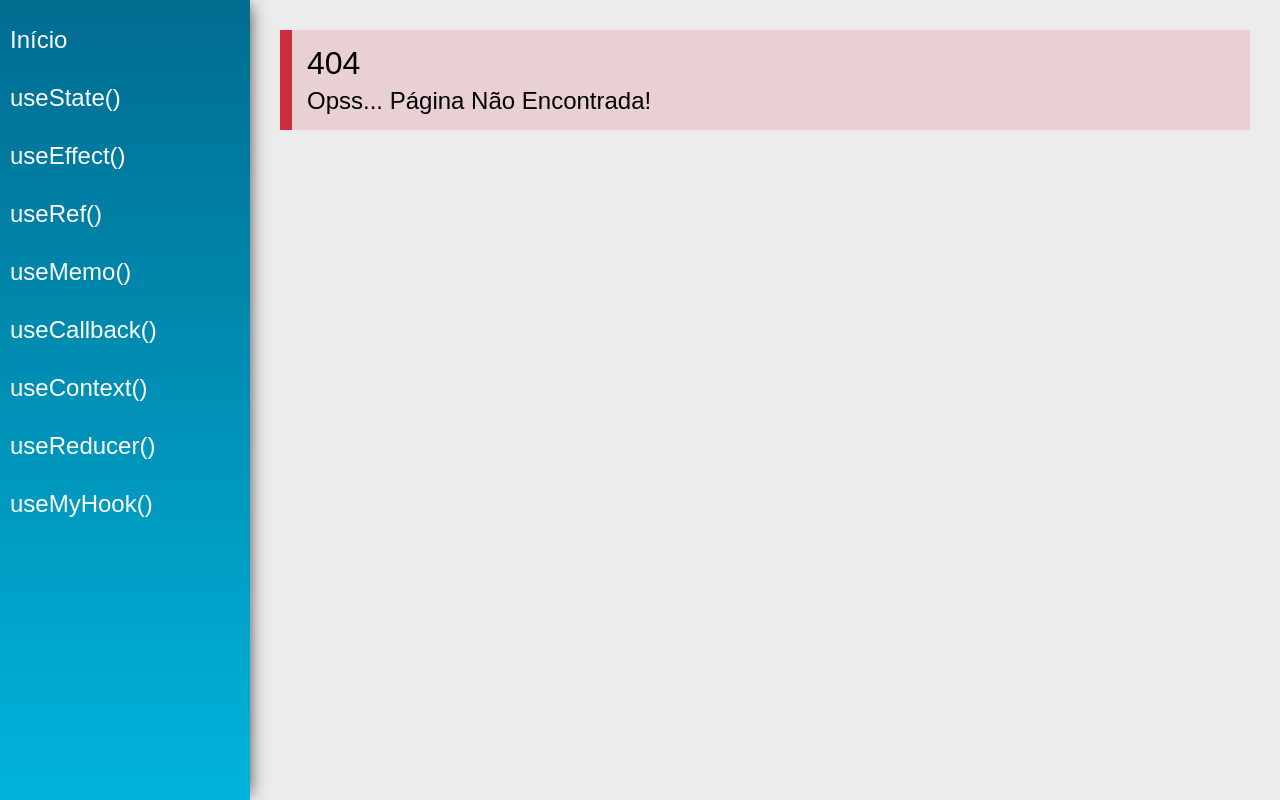
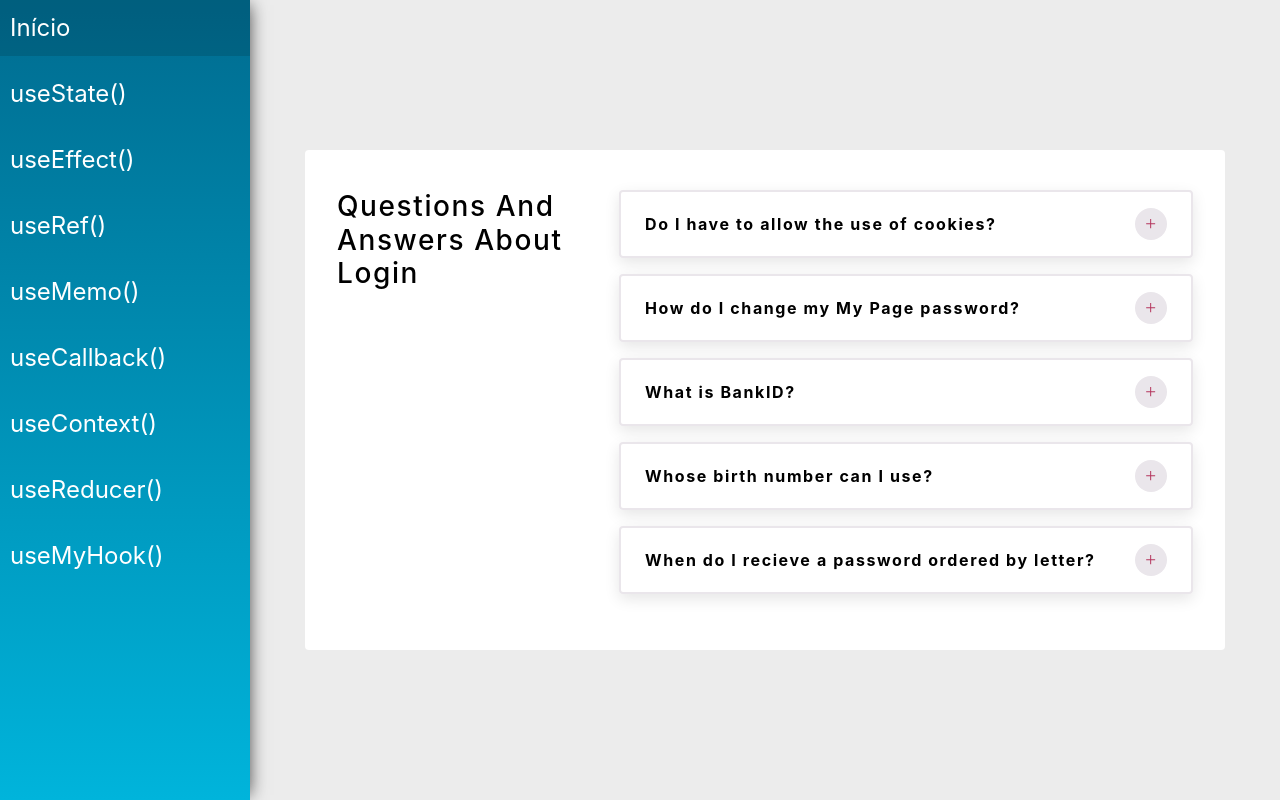
Before and after one commit to victor-vas/hooks, a React (Create React App) app: page /accordion in a window 1280 px wide. Before the commit this address had no page. Built offline with nearby package versions, Linux system fonts and the light colour scheme.

Commit message:
created component Accordion

```diff
--- /dev/null
+++ b/src/components/Accordion/Question.tsx
@@ -0,0 +1,28 @@
+import React, { useState } from 'react';
+import { AiOutlineMinus, AiOutlinePlus } from 'react-icons/ai';
+
+interface QuestionProps {
+  title: string;
+  info: string;
+}
+
+const Question = ({ title, info }: QuestionProps) => {
+  const [showInfo, setShowInfo] = useState(false);
+
+  return (
+    <article className="question">
+      <header>
+        <h4>{title}</h4>
+        <button
+          className="btn-accordion"
+          onClick={() => setShowInfo(!showInfo)}
+        >
+          {showInfo ? <AiOutlineMinus /> : <AiOutlinePlus />}
+        </button>
+      </header>
+      {showInfo && <p>{info}</p>}
+    </article>
+  );
+};
+
+export default Question;
--- /dev/null
+++ b/src/components/Accordion/data.ts
@@ -0,0 +1,34 @@
+const questions = [
+  {
+    id: 1,
+    title: 'Do I have to allow the use of cookies?',
+    info:
+      'Unicorn vinyl poutine brooklyn, next level direct trade iceland. Shaman copper mug church-key coloring book, whatever poutine normcore fixie cred kickstarter post-ironic street art.',
+  },
+  {
+    id: 2,
+    title: 'How do I change my My Page password?',
+    info:
+      'Coloring book forage photo booth gentrify lumbersexual. Migas chillwave poutine synth shoreditch, enamel pin thundercats fashion axe roof party polaroid chartreuse.',
+  },
+  {
+    id: 3,
+    title: 'What is BankID?',
+    info:
+      'Enamel pin fam sustainable woke whatever venmo. Authentic asymmetrical put a bird on it, lumbersexual activated charcoal kinfolk banjo cred pickled sartorial.',
+  },
+  {
+    id: 4,
+    title: 'Whose birth number can I use?',
+    info:
+      'Edison bulb direct trade gentrify beard lo-fi seitan sustainable roof party franzen occupy squid. Knausgaard cronut succulents, scenester readymade shabby chic lyft. Copper mug meh vegan gentrify.',
+  },
+  {
+    id: 5,
+    title: 'When do I recieve a password ordered by letter?',
+    info:
+      'Locavore franzen fashion axe live-edge neutra irony synth af tilde shabby chic man braid chillwave waistcoat copper mug messenger bag. Banjo snackwave blog, microdosing thundercats migas vaporware viral lo-fi seitan ',
+  },
+];
+
+export default questions;
--- /dev/null
+++ b/src/components/Accordion/index.tsx
@@ -0,0 +1,23 @@
+import React, { useState } from 'react';
+import data from './data';
+import Question from './Question';
+import { Wrapper } from './styled';
+
+function App() {
+  const [questions] = useState(data);
+
+  return (
+    <Wrapper>
+      <div className="container">
+        <h3>questions and answers about login</h3>
+        <section className="info">
+          {questions.map((question) => {
+            return <Question key={question.id} {...question}></Question>;
+          })}
+        </section>
+      </div>
+    </Wrapper>
+  );
+}
+
+export default App;
--- /dev/null
+++ b/src/components/Accordion/styled.ts
@@ -0,0 +1,147 @@
+import styled from 'styled-components';
+
+export const Wrapper = styled.main`
+  /*
+  ===============
+  Variables
+  ===============
+  */
+
+  & {
+    /* dark shades of primary color*/
+    --clr-primary-1: hsl(205, 86%, 17%);
+    --clr-primary-2: hsl(205, 77%, 27%);
+    --clr-primary-3: hsl(205, 72%, 37%);
+    --clr-primary-4: hsl(205, 63%, 48%);
+    /* primary/main color */
+    --clr-primary-5: hsl(205, 78%, 60%);
+    /* lighter shades of primary color */
+    --clr-primary-6: hsl(205, 89%, 70%);
+    --clr-primary-7: hsl(205, 90%, 76%);
+    --clr-primary-8: hsl(205, 86%, 81%);
+    --clr-primary-9: hsl(205, 90%, 88%);
+    --clr-primary-10: hsl(205, 100%, 96%);
+    /* darkest grey - used for headings */
+    --clr-grey-1: hsl(209, 61%, 16%);
+    --clr-grey-2: hsl(211, 39%, 23%);
+    --clr-grey-3: hsl(209, 34%, 30%);
+    --clr-grey-4: hsl(209, 28%, 39%);
+    /* grey used for paragraphs */
+    --clr-grey-5: hsl(210, 22%, 49%);
+    --clr-grey-6: hsl(209, 23%, 60%);
+    --clr-grey-7: hsl(211, 27%, 70%);
+    --clr-grey-8: hsl(210, 31%, 80%);
+    --clr-grey-9: hsl(212, 33%, 89%);
+    --clr-grey-10: hsl(210, 36%, 96%);
+    --clr-white: #fff;
+    --clr-purple: #4b145b;
+    --clr-red-special: #b4345c;
+    --clr-grey-special: #eae6eb;
+    --clr-red-dark: hsl(360, 67%, 44%);
+    --clr-red-light: hsl(360, 71%, 66%);
+    --clr-green-dark: hsl(125, 67%, 44%);
+    --clr-green-light: hsl(125, 71%, 66%);
+    --clr-black: #222;
+    --transition: all 0.3s linear;
+    --spacing: 0.1rem;
+    --radius: 0.25rem;
+    --light-shadow: 0 5px 15px rgba(0, 0, 0, 0.1);
+    --dark-shadow: 0 5px 15px rgba(0, 0, 0, 0.2);
+    --max-width: 1170px;
+    --fixed-width: 920px;
+  }
+
+  /*  global classes */
+
+  /* section */
+  .section {
+    width: 90vw;
+    margin: 0 auto;
+    max-width: var(--max-width);
+  }
+
+  @media screen and (min-width: 992px) {
+    .section {
+      width: 95vw;
+    }
+  }
+
+  /*
+  ===============
+  Questions
+  ===============
+  */
+
+  display: flex;
+  justify-content: center;
+  align-items: center;
+
+  .container {
+    width: 90vw;
+    margin: 5rem auto;
+    background: var(--clr-white);
+    border-radius: var(--radius);
+    padding: 2.5rem 2rem;
+    max-width: var(--fixed-width);
+    display: grid;
+    gap: 1rem 2rem;
+  }
+
+  .container h3 {
+    line-height: 1.2;
+    font-weight: 500;
+  }
+
+  @media screen and (min-width: 992px) {
+    .container {
+      display: grid;
+      grid-template-columns: 250px 1fr;
+    }
+  }
+
+  .question {
+    padding: 1rem 1.5rem;
+    border: 2px solid var(--clr-grey-special);
+    margin-bottom: 1rem;
+    border-radius: var(--radius);
+    box-shadow: var(--light-shadow);
+  }
+
+  .question h4 {
+    text-transform: none;
+    line-height: 1.5;
+  }
+
+  .question p {
+    color: var(--clr-grey-3);
+    margin-bottom: 0;
+    margin-top: 0.5rem;
+  }
+
+  .question header {
+    display: flex;
+    justify-content: space-between;
+    align-items: center;
+  }
+
+  .question header h4 {
+    margin-bottom: 0;
+  }
+
+  .btn-accordion {
+    background: transparent;
+    border-color: transparent;
+    width: 2rem;
+    height: 2rem;
+    background: var(--clr-grey-special);
+    display: flex;
+    align-items: center;
+    justify-content: center;
+    border-radius: 50%;
+    color: var(--clr-red-special);
+    cursor: pointer;
+    margin-left: 1rem;
+    align-self: center;
+    min-width: 2rem;
+  }
+`;
--- a/src/components/BirthdayReminder/index.tsx
+++ b/src/components/BirthdayReminder/index.tsx
@@ -7,7 +7,7 @@
   const [peoples, setPeoples] = useState(data);
 
   return (
-    <Wrapper className="birthday-main">
+    <Wrapper>
       <section className="container">
         <h3>{peoples.length} birthdays today</h3>
         <List peoples={peoples} />
--- a/src/components/BirthdayReminder/styled.ts
+++ b/src/components/BirthdayReminder/styled.ts
@@ -13,11 +13,9 @@
     }
   }
 
-  .birthday-main {
-    display: flex;
-    justify-content: center;
-    align-items: center;
-  }
+  display: flex;
+  justify-content: center;
+  align-items: center;
 
   .container {
     width: 90vw;
--- a/src/components/Content/index.tsx
+++ b/src/components/Content/index.tsx
@@ -16,6 +16,7 @@
 import BirthdayReminder from '../BirthdayReminder';
 import Tours from '../Tours';
 import Reviews from '../Reviews';
+import Accordion from '../Accordion';
 
 const Content = () => (
   <main className="Content">
@@ -37,6 +38,9 @@
       </Route>
       <Route path="/reviews">
         <Reviews />
+      </Route>
+      <Route path="/accordion">
+        <Accordion />
       </Route>
       <Route path="/useRef">
         <UseRef />
--- a/src/index.css
+++ b/src/index.css
@@ -1,6 +1,72 @@
+*, ::after, ::before {
+  margin: 0;
+  padding: 0;
+  box-sizing: border-box;
+}
+
 body {
-  margin: 0;
-  font-family: 'Montserrat', sans-serif;
+  font-family: -apple-system, BlinkMacSystemFont, 'Segoe UI', Roboto, Oxygen, Ubuntu, Cantarell, 'Open Sans', 'Helvetica Neue', sans-serif;
+  background: var(--clr-purple);
+  color: var(--clr-grey-1);
+  line-height: 1.5;
+  font-size: 0.875rem;
+}
+
+ul {
+  list-style-type: none;
+}
+
+a {
+  text-decoration: none;
+}
+
+h1, h2, h3, h4 {
+  letter-spacing: var(--spacing);
+  text-transform: capitalize;
+  line-height: 1.25;
+  margin-bottom: 0.75rem;
+}
+
+h1 {
+  font-size: 3rem;
+}
+
+h2 {
+  font-size: 2rem;
+}
+
+h3 {
+  font-size: 1.25rem;
+}
+
+h4 {
+  font-size: 0.875rem;
+}
+
+p {
+  margin-bottom: 1.25rem;
+  color: var(--clr-grey-5);
+}
+
+@media screen and (min-width: 800px) {
+  h1 {
+    font-size: 4rem;
+  }
+  h2 {
+    font-size: 2.5rem;
+  }
+  h3 {
+    font-size: 1.75rem;
+  }
+  h4 {
+    font-size: 1rem;
+  }
+  body {
+    font-size: 1rem;
+  }
+  h1, h2, h3, h4 {
+    line-height: 1;
+  }
 }
 
 .text {
--- a/src/views/examples/UseEffect.tsx
+++ b/src/views/examples/UseEffect.tsx
@@ -44,6 +44,9 @@
       <Link to="/reviews" className="example-link">
         {`>>> Reviews`}
       </Link>
+      <Link to="/accordion" className="example-link">
+        {`>>> Accordion`}
+      </Link>
     </div>
   );
 };
```
